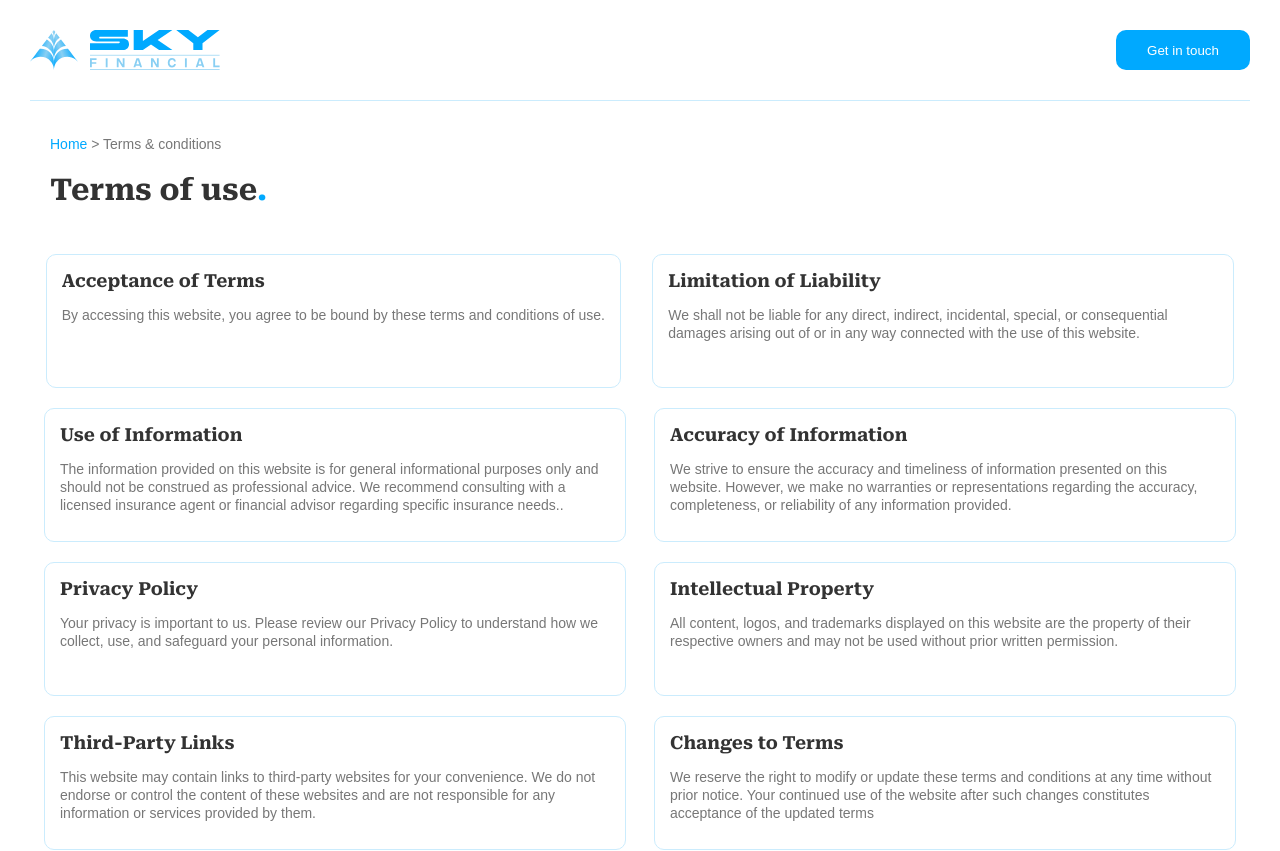
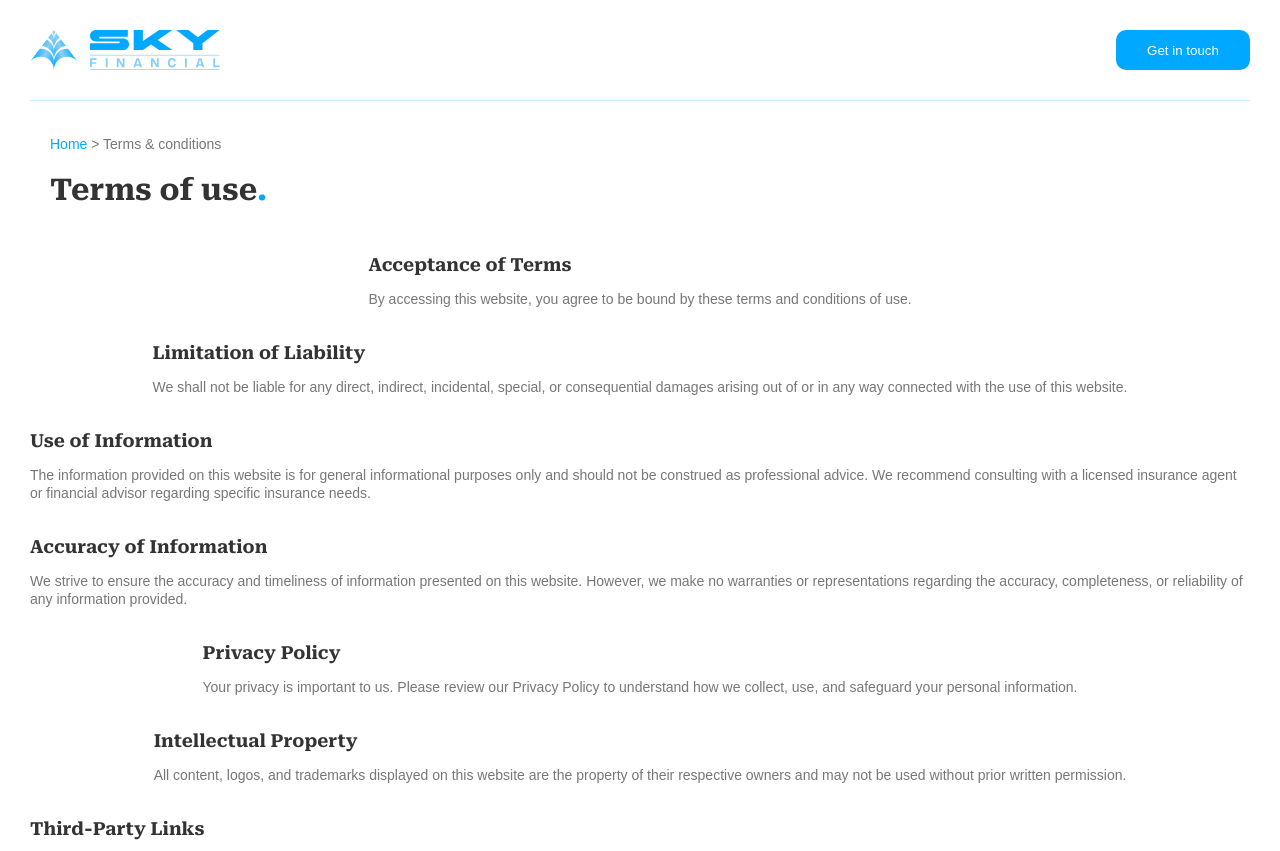
Before and after one commit to tmwgc-firm/skylife-mono, a Next.js app: page /Terms in a window 1280 px wide. Shown: the top 851 px of the page. Built offline with nearby package versions, Linux system fonts and the light colour scheme.

Commit message:
fix(maingrid!): uses mapping to access data from respective json folders

```diff
--- a/app/Terms/page.tsx
+++ b/app/Terms/page.tsx
@@ -1,91 +1,43 @@
+import React from 'react';
+import termsData from './terms.json';
 import styles from "./terms.module.css";
 import Headerpage from "../Header/page";
 import Link from 'next/link';
 
-export default function page() {
+// Define a type for the terms data
+interface Term {
+  [key: string]: string | undefined;
+}
+
+const Page: React.FC = () => {
   return (
     <div className={styles.linkpage1}>
       <Headerpage />
       <div className={styles.terms}>
         <div className={styles.minihead}>
           <p><Link href='/' className={styles.dot}>Home  </Link>&gt;  Terms & conditions</p>
-
-
           <h2>Terms of use<span className={styles.dot}>.</span></h2>
         </div>
 
         <div className={styles.maingrid}>
-                    <div className={styles.subgrid}>
-                        <div className={styles.leftgrid}>
-                            <h4>Acceptance of Terms</h4>
+          {termsData.map((term: Term, index: number) => {
+            const key = Object.keys(term)[0];
+            const value = term[key];
+            const isEven = index % 2 === 1; // Check if index is odd (adjusting for 0-based index)
 
-                            <p>By accessing this website, you agree to be bound by these terms and conditions of use.</p>
-
-                        </div>
-
-                        <div className={styles.rightgrid}>
-                            <h4>Limitation of Liability</h4>
-
-                            <p>We shall not be liable for any direct, indirect, incidental, special, or consequential damages arising out of or in any way connected with the use of this website.</p>
-
+            return (
+              <div key={index} className={`${styles.subgrid} ${isEven ? styles.evenGrid : ''}`}>
+                <div>
+                  <h4>{key}</h4>
+                  <p>{value}</p>
                 </div>
               </div>
-
-                    <div className={styles.subgrid}>
-                        <div className={styles.leftgrid}>
-                            <h4>Use of Information</h4>
-
-                            <p>The information provided on this website is for general informational purposes only and should not be construed as professional advice. We recommend consulting with a licensed insurance agent or financial advisor regarding specific insurance needs..</p>
-
-                        </div>
-
-                        <div className={styles.rightgrid}>
-                            <h4>Accuracy of Information</h4>
-
-                            <p>We strive to ensure the accuracy and timeliness of information presented on this website. However, we make no warranties or representations regarding the accuracy, completeness, or reliability of any information provided.</p>
-
-                        </div>
-
-                    </div>
-
-                    <div className={styles.subgrid}>
-                        <div className={styles.leftgrid}>
-                            <h4>Privacy Policy</h4>
-
-                            <p>Your privacy is important to us. Please review our Privacy Policy to understand how we collect, use, and safeguard your personal information.</p>
-
-                        </div>
-
-                        <div className={styles.rightgrid}>
-                            <h4>Intellectual Property</h4>
-
-                            <p>All content, logos, and trademarks displayed on this website are the property of their respective owners and may not be used without prior written permission.</p>
-
-                        </div>
-
-                    </div>
-
-
-                    <div className={styles.subgrid}>
-                        <div className={styles.leftgrid}>
-                            <h4>Third-Party Links</h4>
-
-                            <p>This website may contain links to third-party websites for your convenience. We do not endorse or control the content of these websites and are not responsible for any information or services provided by them.</p>
-
-                        </div>
-
-                        <div className={styles.rightgrid}>
-                            <h4>Changes to Terms</h4>
-
-                            <p>We reserve the right to modify or update these terms and conditions at any time without prior notice. Your continued use of the website after such changes constitutes acceptance of the updated terms</p>
-
-                        </div>
-
-                    </div>
-
-
+            );
+          })}
         </div>
       </div>
     </div>
-    )
+  );
 }
+
+export default Page;
```
Also changed, not shown: app/Privacy/page.tsx (+26 -59 lines). Lines whose indentation alone changed are shown as unchanged.
